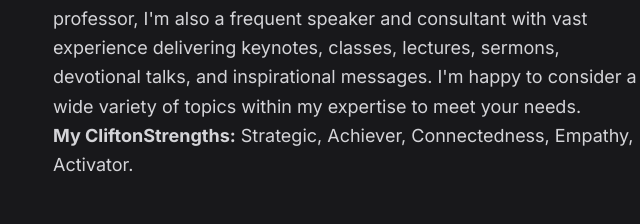
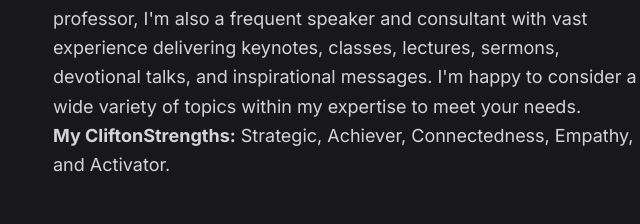
Before and after one commit to robtouchstone/rob-touchstone-site, a plain HTML site: page index.html in a window 1280 px wide. Shown: the part 1309-1533 px from the top of the page, 619-1259 px from the left. Drawn offline with nearby package versions, Linux system fonts and the light colour scheme; a script that the page names is missing.

Commit message:
Update index.html

```diff
--- a/index.html
+++ b/index.html
@@ -157,8 +157,10 @@
                     <h2 class="heading-font text-5xl font-bold mt-3 mb-8">Certified CliftonStrengths Coach, Consultant &amp; Keynote Speaker</h2>
                     <div class="prose prose-invert text-lg leading-relaxed text-zinc-300">
                         <p>As a Certified CliftonStrengths Coach, I have provided hundreds of hours of 1-on-1 coaching that include students, faculty, business leaders, and couples to help them discover and leverage their unique strengths.</p>
+
                         <p>I’ve also delivered numerous workshops for campuses, businesses, organizations, schools, and nonprofits. In addition, with my background in business, church, and higher education as a professor, I'm also a frequent speaker and consultant with vast experience delivering keynotes, classes, lectures, sermons, devotional talks, and inspirational messages. I'm happy to consider a wide variety of topics within my expertise to meet your needs.</p>
-                        <p><strong>My CliftonStrengths:</strong> Strategic, Achiever, Connectedness, Empathy, Activator.</p>
+
+                        <p><strong>My CliftonStrengths:</strong> Strategic, Achiever, Connectedness, Empathy, and Activator.</p>
                     </div>
                     <a href="#calendly" class="mt-12 inline-flex items-center gap-3 bg-emerald-500 text-white font-semibold px-8 py-4 rounded-3xl hover:bg-emerald-600 transition">
                         Start with a Free 15-Min Call <i class="fa-solid fa-arrow-right"></i>
@@ -298,7 +300,7 @@
         </div>
     </section>
 
-    <!-- CONSULTING (new section) -->
+    <!-- CONSULTING -->
     <section id="consulting" class="py-24 bg-zinc-900">
         <div class="max-w-7xl mx-auto px-6 text-center">
             <h2 class="heading-font text-5xl font-bold mb-6">Consulting Services</h2>
```
